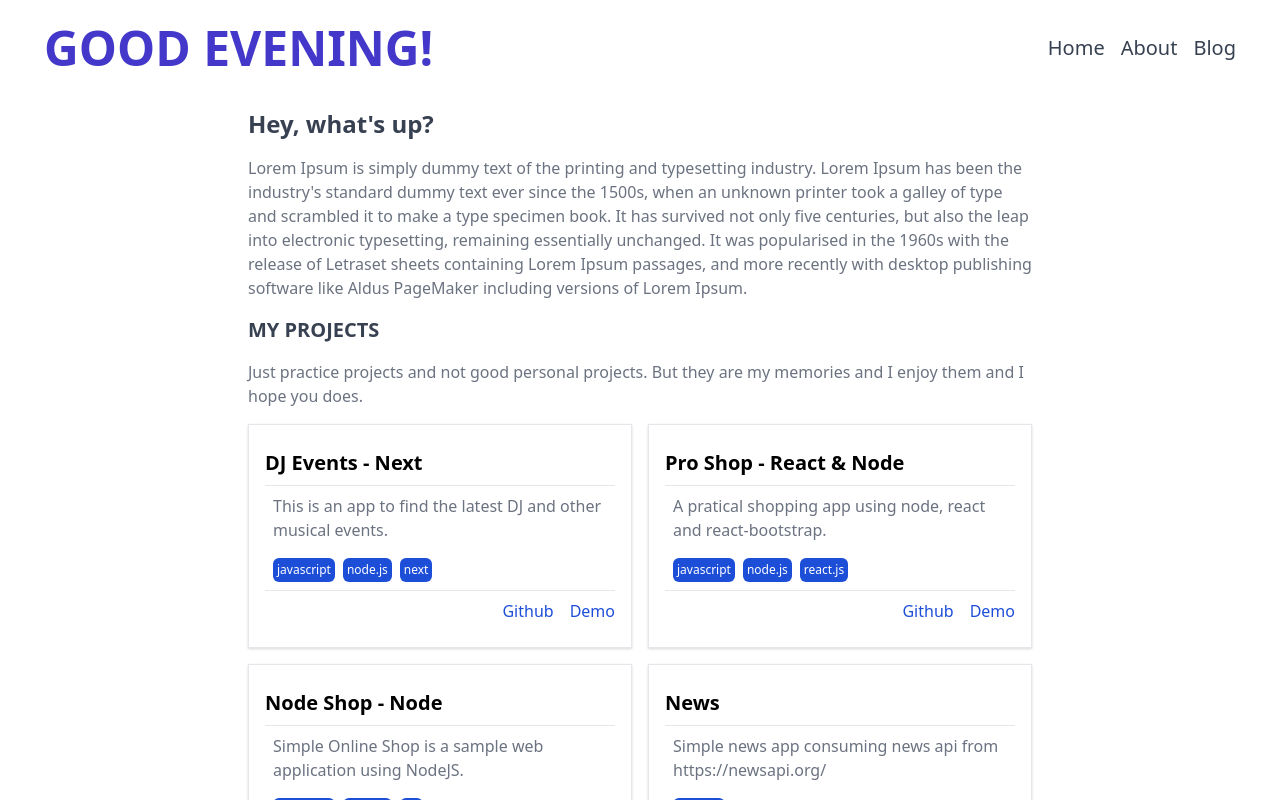
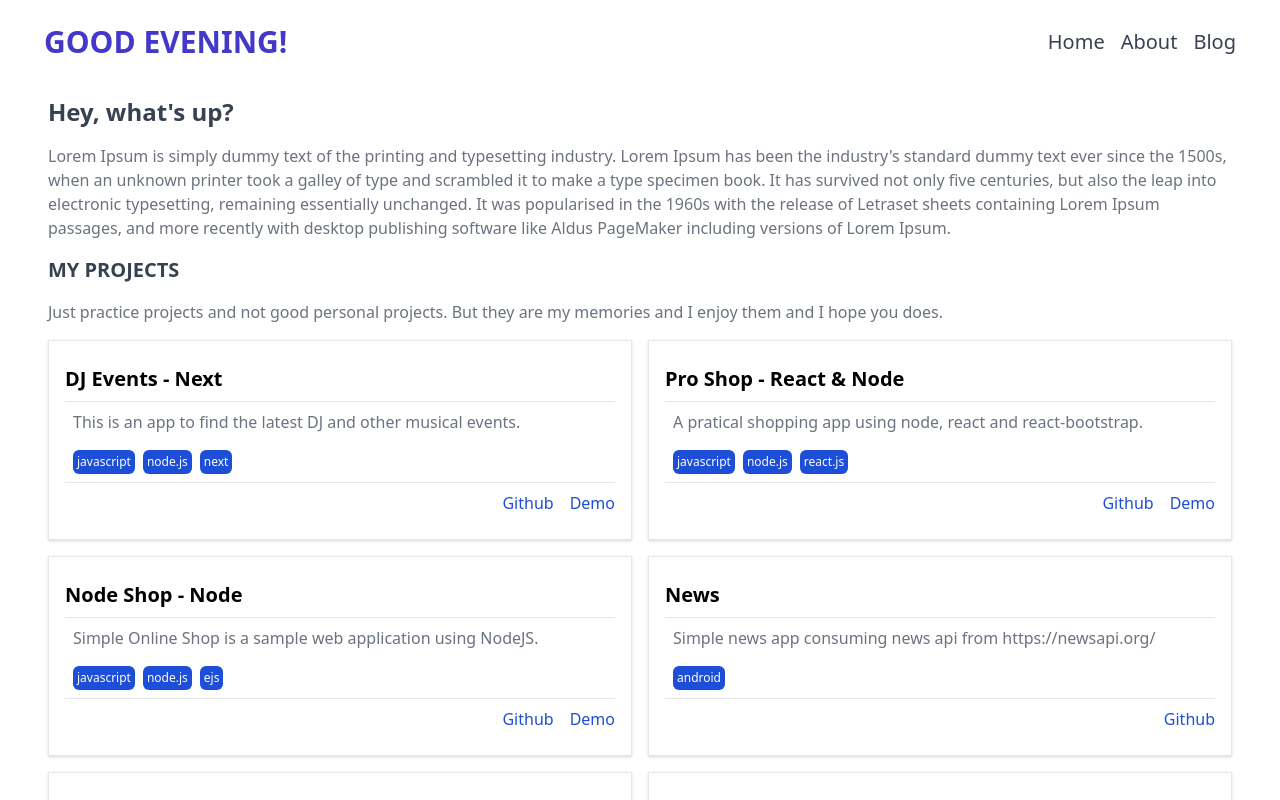
Before and after one commit to ZattWine/kyawzayartun, a Next.js app: page / in a window 1280 px wide. Shown: the top 800 px of the page. Built offline with nearby package versions, Linux system fonts and the light colour scheme; what @tailwindcss/typography would draw is missing.

Commit message:
change container value

```diff
--- a/components/Container.js
+++ b/components/Container.js
@@ -1,7 +1,4 @@
 export default function Container({ children }) {
-  return (
-    <div className='lg:max-w-4xl md:max-w-3xl sm:max-w-2xl mx-auto px-14 py-3'>
-      {children}
-    </div>
-  )
+  // lg:max-w-4xl md:max-w-3xl sm:max-w-2xl
+  return <div className='container mx-auto px-12 py-3'>{children}</div>
 }
--- a/components/Header.js
+++ b/components/Header.js
@@ -4,7 +4,7 @@ import Link from 'next/link'
 export default function Header() {
   return (
     <header className='flex flex-col text-center items-center rounded-2xl bg-white text-gray-700 m-4 pt-4 md:flex-row md:justify-between md:items-center md:space-x-4 md:px-7 md:py-2 md:m-4'>
-      <div className='uppercase text-indigo-700 text-5xl font-bold'>
+      <div className='uppercase text-indigo-700 text-3xl font-bold'>
         <Link href='/'>
           <a>{getPeriodTime()}</a>
         </Link>
```
